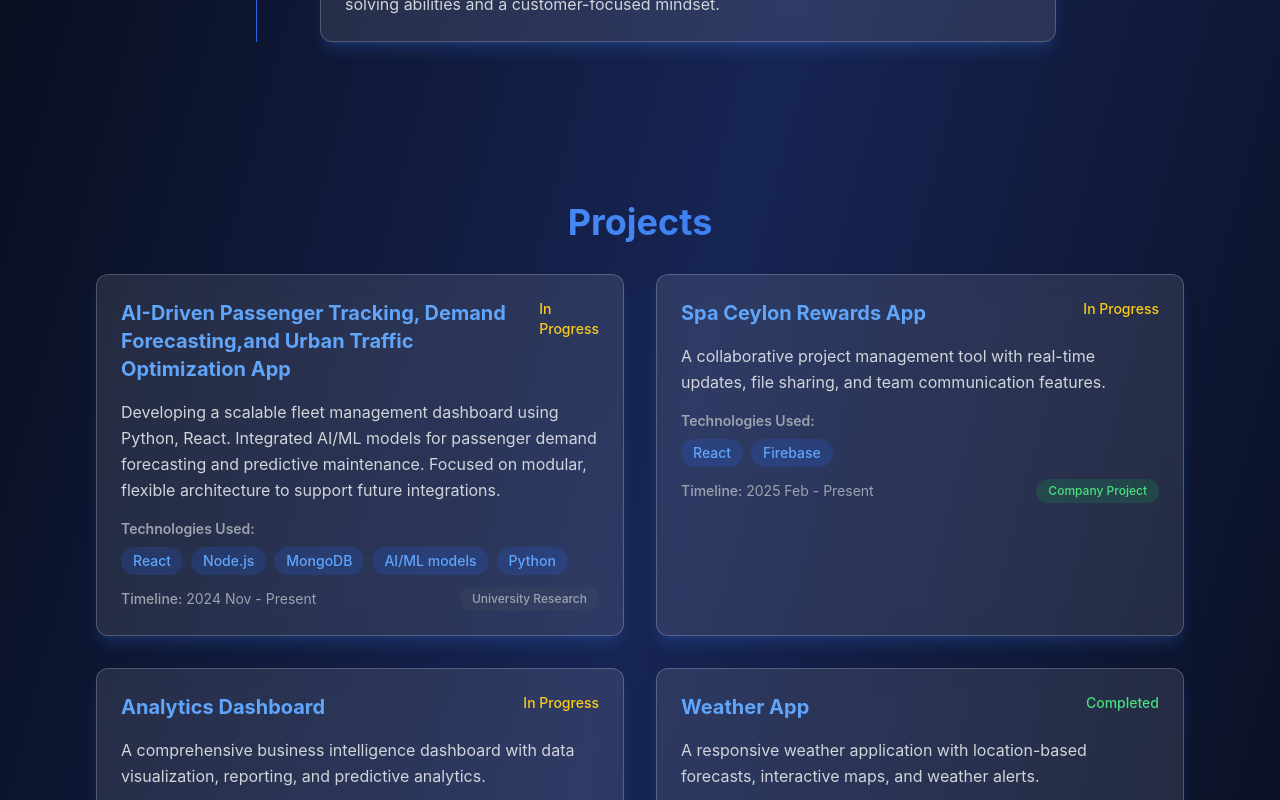
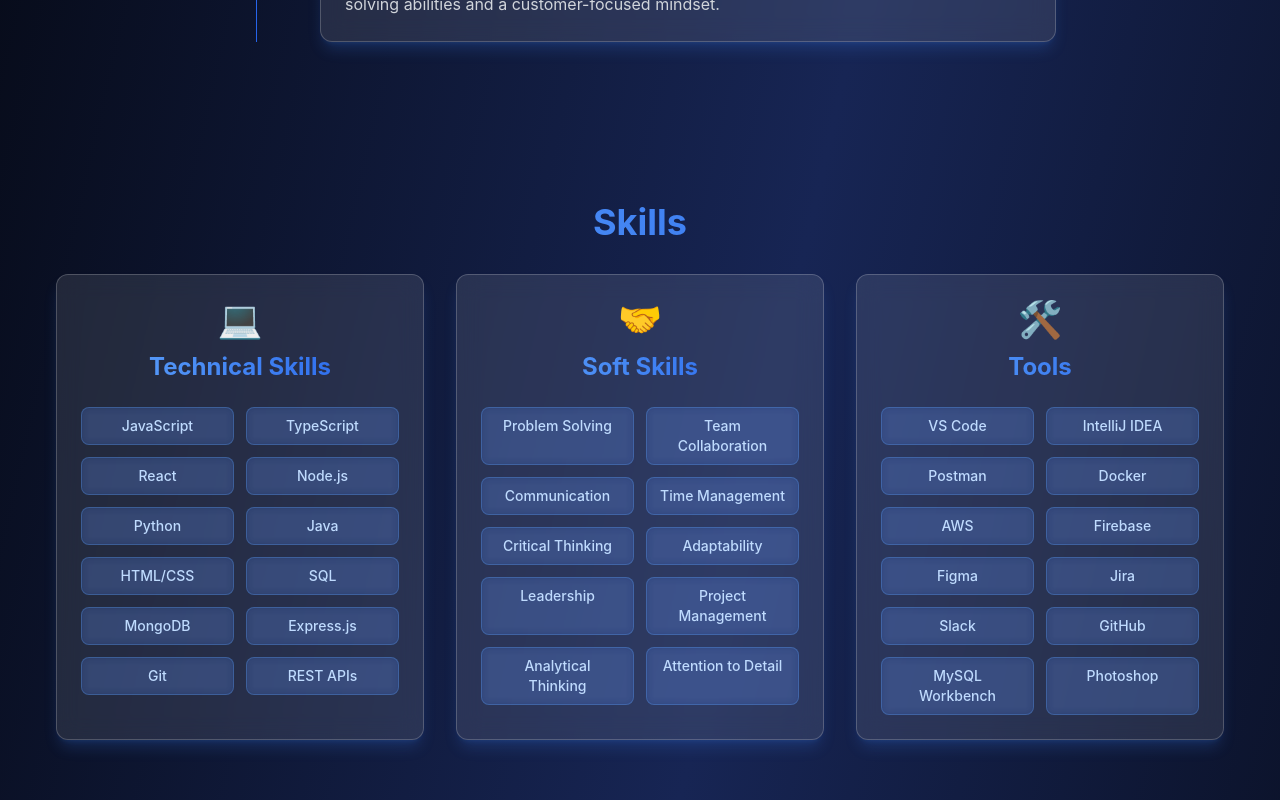
Before and after one commit to Hansani001/hansanibandara, a React (Vite) app: page / in a window 1280 px wide. Shown: the part 1840-2640 px from the top of the page. Built offline with nearby package versions, Linux system fonts and the light colour scheme.

Commit message:
Add skill page
Add a new page to display technical skills, soft skills, and tools used.

```diff
--- a/src/components/Navigation.tsx
+++ b/src/components/Navigation.tsx
@@ -8,6 +8,7 @@ const Navigation = () => {
   const navItems = [
     { id: 'home', label: 'Home' },
     { id: 'experience', label: 'Experience' },
+    { id: 'skills', label: 'Skills' },
     { id: 'projects', label: 'Projects' },
     { id: 'education', label: 'Education' },
     { id: 'references', label: 'References' }
--- /dev/null
+++ b/src/components/SkillsPage.tsx
@@ -0,0 +1,70 @@
+
+import React from 'react';
+
+const SkillsPage = () => {
+  const technicalSkills = [
+    'JavaScript', 'TypeScript', 'React', 'Node.js', 'Python', 'Java',
+    'HTML/CSS', 'SQL', 'MongoDB', 'Express.js', 'Git', 'REST APIs'
+  ];
+
+  const softSkills = [
+    'Problem Solving', 'Team Collaboration', 'Communication', 'Time Management',
+    'Critical Thinking', 'Adaptability', 'Leadership', 'Project Management',
+    'Analytical Thinking', 'Attention to Detail'
+  ];
+
+  const tools = [
+    'VS Code', 'IntelliJ IDEA', 'Postman', 'Docker', 'AWS', 'Firebase',
+    'Figma', 'Jira', 'Slack', 'GitHub', 'MySQL Workbench', 'Photoshop'
+  ];
+
+  const SkillCard = ({ title, skills, icon }: { title: string; skills: string[]; icon: string }) => (
+    <div className="glass-card p-6 hover:bg-white/15 transition-all duration-300 hover:scale-[1.02] glow-effect">
+      <div className="text-center mb-6">
+        <div className="text-4xl mb-3">{icon}</div>
+        <h3 className="text-2xl font-bold gradient-text">{title}</h3>
+      </div>
+
+      <div className="grid grid-cols-2 gap-3">
+        {skills.map((skill, index) => (
+          <div
+            key={index}
+            className="bg-blue-600/20 backdrop-blur-sm border border-blue-400/30 rounded-lg px-3 py-2 text-center text-sm font-medium text-blue-200 hover:bg-blue-500/30 hover:text-white transition-all duration-300 hover:scale-105"
+          >
+            {skill}
+          </div>
+        ))}
+      </div>
+    </div>
+  );
+
+  return (
+    <section id="skills" className="min-h-screen py-20 px-6">
+      <div className="container mx-auto max-w-7xl">
+        <h2 className="section-title">Skills</h2>
+
+        <div className="grid lg:grid-cols-3 md:grid-cols-2 gap-8">
+          <SkillCard
+            title="Technical Skills"
+            skills={technicalSkills}
+            icon="💻"
+          />
+
+          <SkillCard
+            title="Soft Skills"
+            skills={softSkills}
+            icon="🤝"
+          />
+
+          <SkillCard
+            title="Tools"
+            skills={tools}
+            icon="🛠️"
+          />
+        </div>
+      </div>
+    </section>
+  );
+};
+
+export default SkillsPage;
--- a/src/pages/Index.tsx
+++ b/src/pages/Index.tsx
@@ -3,6 +3,7 @@ import React from 'react';
 import Navigation from '../components/Navigation';
 import HomePage from '../components/HomePage';
 import ExperiencePage from '../components/ExperiencePage';
+import SkillsPage from '../components/SkillsPage';
 import ProjectsPage from '../components/ProjectsPage';
 import EducationPage from '../components/EducationPage';
 import ReferencesPage from '../components/ReferencesPage';
@@ -13,6 +14,7 @@ const Index = () => {
       <Navigation />
       <HomePage />
       <ExperiencePage />
+      <SkillsPage />
       <ProjectsPage />
       <EducationPage />
       <ReferencesPage />
```
